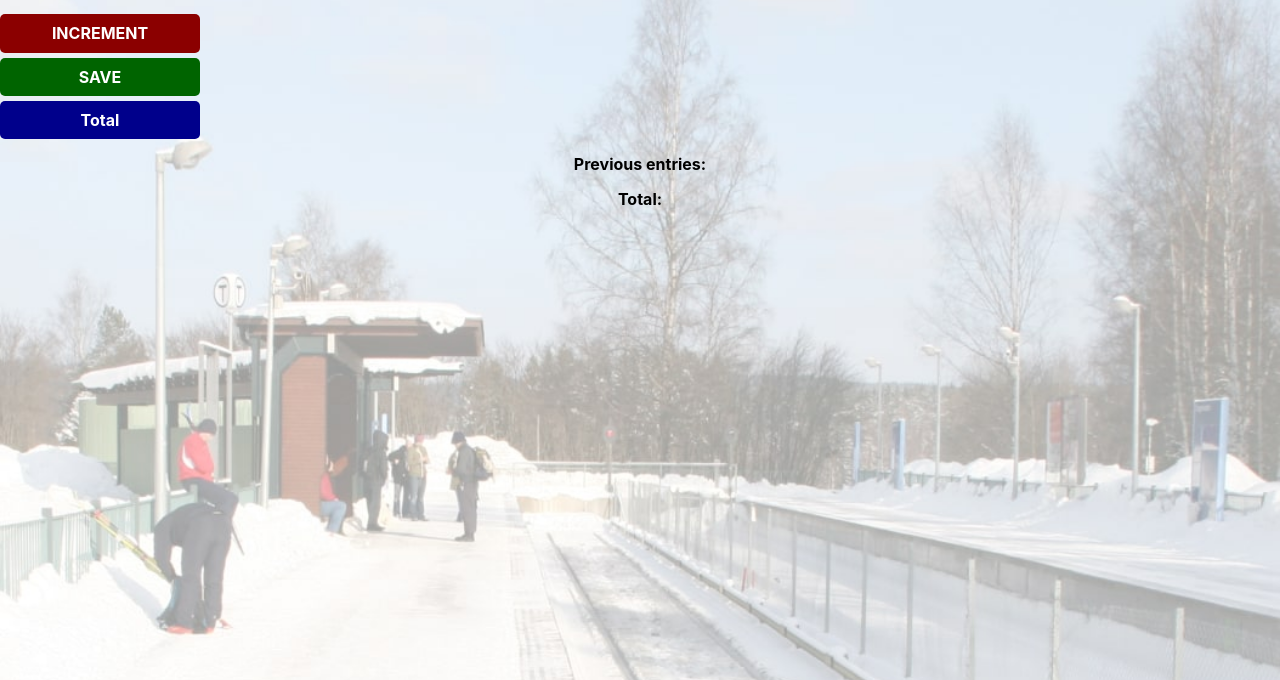
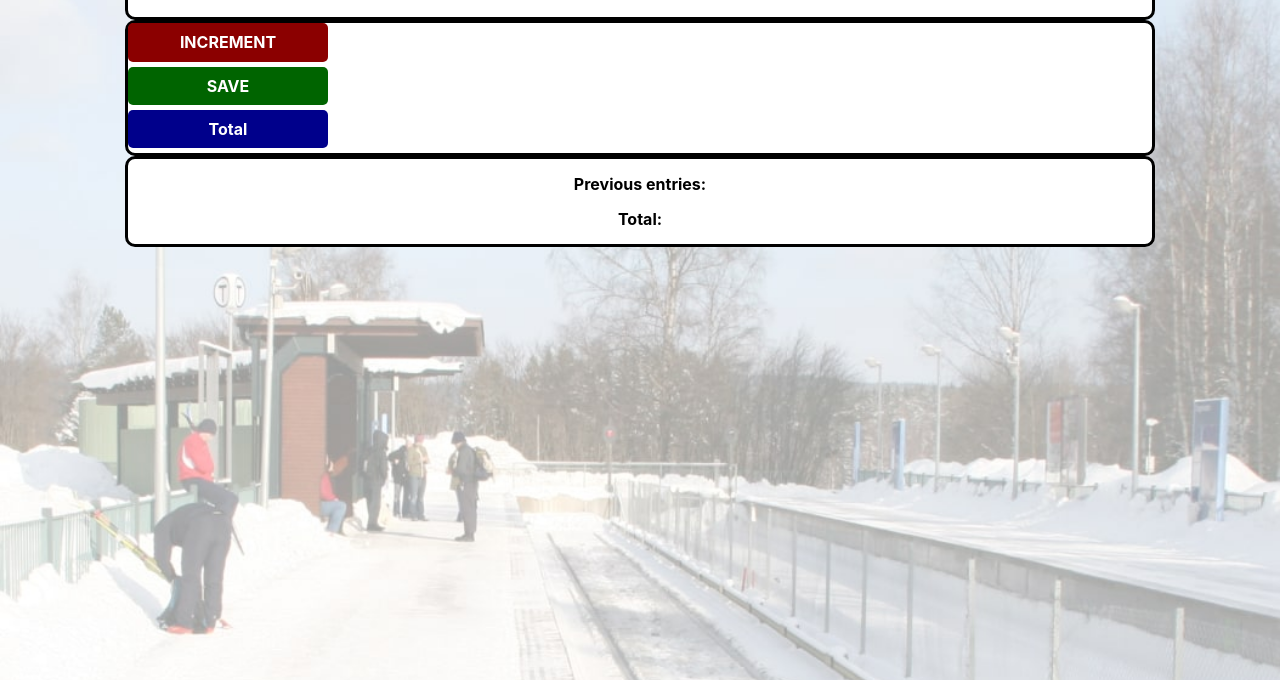
Before and after one commit to Balaji340/Count-WebApp, a website built with Vite: page index.html in a window 1280 px wide. Shown: the part 120-800 px from the top of the page. Built offline with nearby package versions, Linux system fonts and the light colour scheme.

Commit message:
Update index.css

```diff
--- a/index.css
+++ b/index.css
@@ -4,6 +4,14 @@ body {
     font-family: -apple-system, BlinkMacSystemFont, 'Segoe UI', Roboto, Oxygen, Ubuntu, Cantarell, 'Open Sans', 'Helvetica Neue', sans-serif;
     font-weight: bold;
     text-align: center;
+}
+
+.container {
+    background: white;
+    max-width: 80%;
+    margin: auto;
+    border: 3px solid black;
+    border-radius: 10px;
 }
 
 h1 {
```
